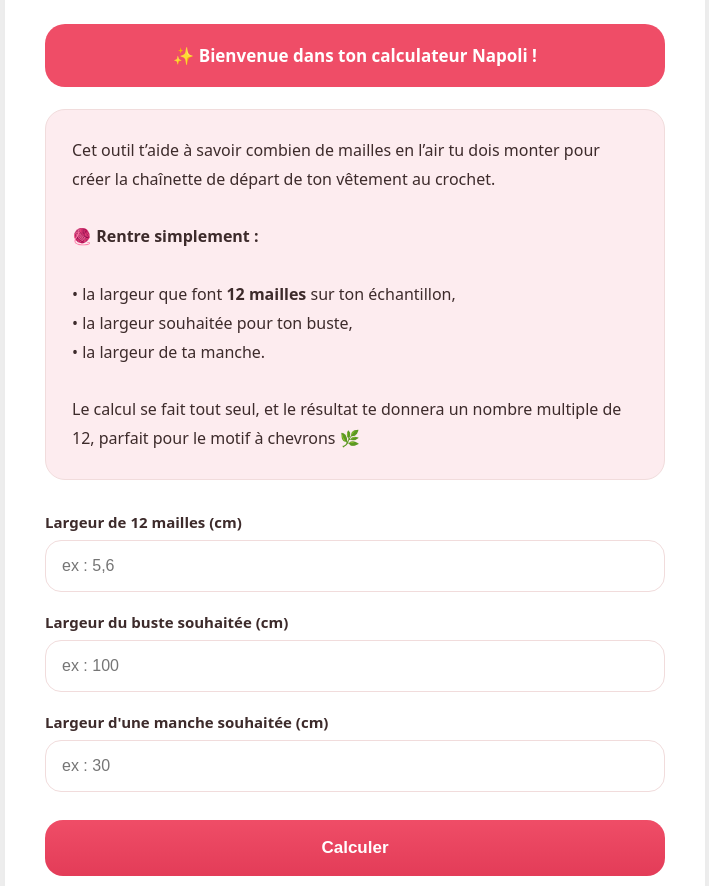
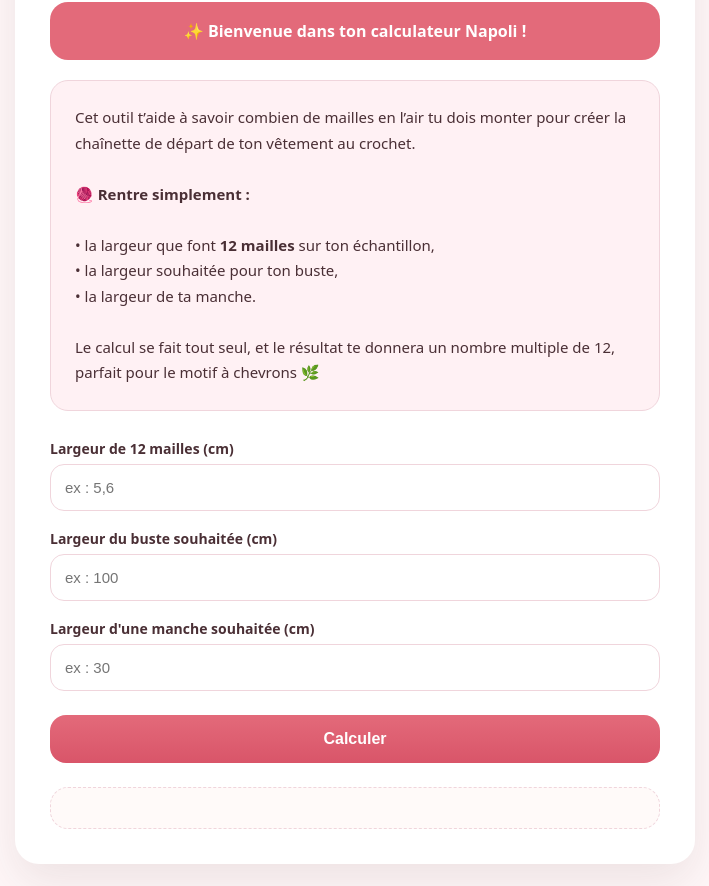
Before and after one commit to retrocreativia/calculateur-chainette-napoli-test, a plain HTML site: page index.html in a window 1280 px wide. Shown: the part 149-1035 px from the top of the page, without its empty margins (285-994 px from the left). Drawn offline with Linux system fonts and the light colour scheme.

Commit message:
Update index.html

```diff
--- a/index.html
+++ b/index.html
@@ -8,125 +8,136 @@
 
   <style>
     :root{
-      --bg:#f3f3f3;
+      /* Fond et carte : chaleureux, pas froid */
+      --bg:#fff7f8;          /* crème rosé */
       --card:#ffffff;
-      --text:#3d2b2b;
-      --border:#f1dcdc;
-      --main:#ef4d67;
-      --main-dark:#e33c58;
-      --soft:#fdecef;
-      --shadow:0 18px 45px rgba(0,0,0,.06);
-      --radius:26px;
+
+      /* Texte : brun rosé (plus doux que noir) */
+      --text:#4a2f35;
+
+      /* Bordures : rose très clair */
+      --border:#f0d5dc;
+
+      /* Couleurs principales : rose Napoli */
+      --accent:#e36a7a;      /* rose chaud */
+      --accent2:#d95569;     /* rose un peu plus soutenu */
+
+      /* Blocs */
+      --info:#fff1f4;        /* rose très très clair (lisible) */
+
+      --shadow:0 18px 45px rgba(74,47,53,.10);
+      --radius:24px;
     }
 
-    *{box-sizing:border-box}
+    *{ box-sizing:border-box; }
 
     body{
       margin:0;
-      padding:60px 18px;
+      padding:50px 18px;
       font-family: system-ui, -apple-system, Segoe UI, Roboto, Arial, sans-serif;
       background:var(--bg);
       color:var(--text);
     }
 
     .container{
-      max-width:700px;
-      margin:auto;
+      max-width:680px;
+      margin:0 auto;
     }
 
     .card{
       background:var(--card);
-      padding:40px;
+      padding:35px;
       border-radius:var(--radius);
       box-shadow:var(--shadow);
     }
 
     h1{
       text-align:center;
-      margin:0 0 35px;
-      font-size:28px;
+      margin:0 0 30px;
+      font-size:26px;
+      letter-spacing:-0.3px;
+      color:var(--text);
       font-weight:700;
-      letter-spacing:-0.4px;
     }
 
     .bloc-welcome{
-      background:var(--main);
-      color:white;
-      padding:20px;
-      border-radius:20px;
-      font-weight:600;
-      margin-bottom:22px;
+      background:var(--accent);
+      color:#fff;
+      padding:18px;
+      border-radius:18px;
+      font-weight:650;
+      margin-bottom:20px;
       text-align:center;
-      font-size:17px;
+      font-size:16px;
     }
 
     .bloc-info{
-      background:var(--soft);
-      padding:26px;
-      border-radius:20px;
-      margin-bottom:32px;
-      font-size:16px;
-      line-height:1.8;
+      background:var(--info);
+      padding:24px;
+      border-radius:18px;
+      margin-bottom:28px;
+      font-size:15px;
+      line-height:1.7;
       border:1px solid var(--border);
     }
 
     label{
       display:block;
-      margin:20px 0 8px;
-      font-weight:600;
-      font-size:15px;
+      margin:18px 0 6px;
+      font-weight:650;
+      font-size:14px;
     }
 
     input{
       width:100%;
-      padding:16px;
+      padding:14px;
       border:1px solid var(--border);
-      border-radius:16px;
-      font-size:16px;
+      border-radius:14px;
+      font-size:15px;
       outline:none;
-      background:white;
       transition:.2s;
+      background:#fff;
+      color:var(--text);
     }
 
     input:focus{
-      border-color:var(--main);
-      box-shadow:0 0 0 4px rgba(239,77,103,.2);
+      border-color:var(--accent);
+      box-shadow:0 0 0 4px rgba(227,106,122,.20);
     }
 
     button{
       width:100%;
-      margin-top:28px;
-      padding:18px;
+      margin-top:24px;
+      padding:15px;
       border:none;
-      border-radius:18px;
-      font-size:17px;
-      font-weight:700;
-      color:white;
+      border-radius:16px;
+      font-size:16px;
+      font-weight:800;
+      color:#fff;
       cursor:pointer;
-      background:linear-gradient(180deg,var(--main),var(--main-dark));
+      background:linear-gradient(180deg,var(--accent),var(--accent2));
       transition:.2s;
     }
 
-    button:hover{
-      transform:translateY(-2px);
-    }
+    button:hover{ transform:translateY(-2px); }
 
     .result{
-      margin-top:28px;
-      padding:22px;
-      border-radius:20px;
-      background:#fff;
+      margin-top:24px;
+      padding:20px;
+      border-radius:18px;
+      background:#fffaf9; /* très léger, pas blanc froid */
       border:1px dashed var(--border);
-      font-size:16px;
+      font-size:15px;
       line-height:1.6;
-      min-height:28px;
+      min-height:24px;
+      color:var(--text);
     }
 
     .footer{
       text-align:center;
-      margin-top:30px;
+      margin-top:25px;
       font-size:13px;
-      color:#7a5a5a;
+      color:#8a5b63;
     }
   </style>
 </head>
@@ -137,9 +148,7 @@
 
       <h1>Calculateur de Chaînette de Départ</h1>
 
-      <div class="bloc-welcome">
-        ✨ Bienvenue dans ton calculateur Napoli !
-      </div>
+      <div class="bloc-welcome">✨ Bienvenue dans ton calculateur Napoli !</div>
 
       <div class="bloc-info">
         Cet outil t’aide à savoir combien de mailles en l’air tu dois monter pour créer la chaînette de départ de ton vêtement au crochet.
@@ -166,9 +175,7 @@
 
     </div>
 
-    <div class="footer">
-      © Retropicaly
-    </div>
+    <div class="footer">© Retropicaly</div>
   </div>
 
 <script>
```
